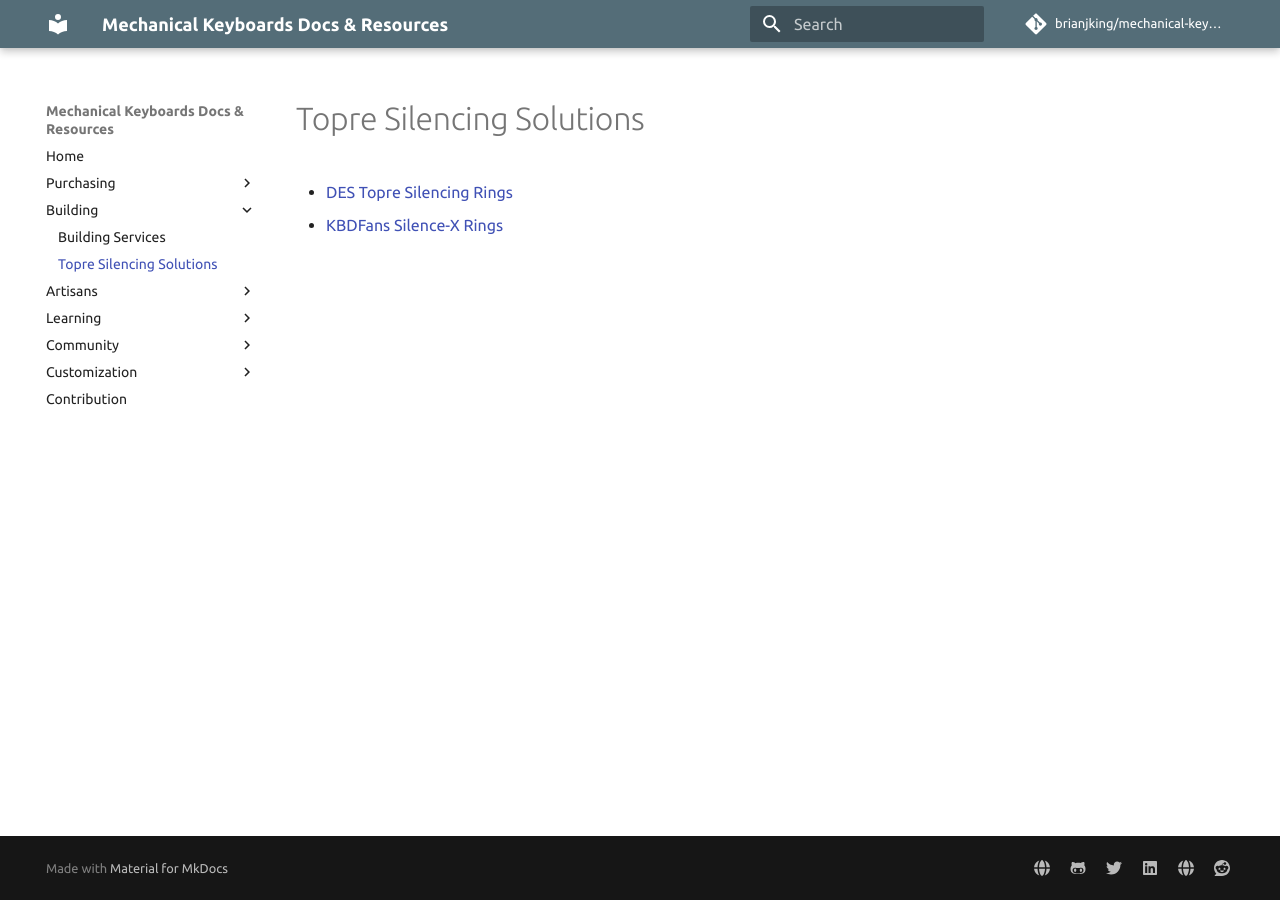
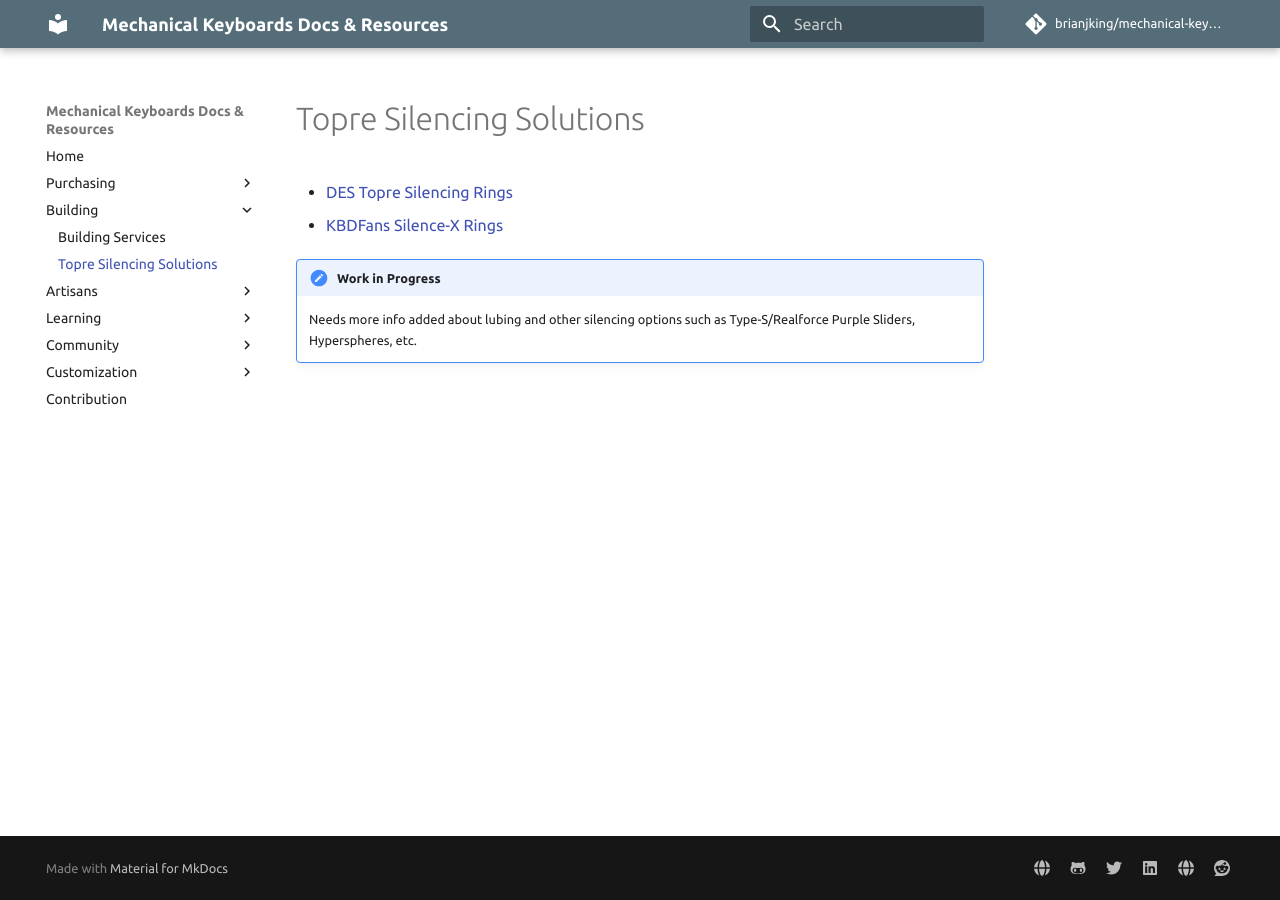
Before and after one commit to brianjking/mechanical-keyboards, an MkDocs documentation site: the page built from docs/building/topre-silencing-solutions.md, in a window 1280 px wide. Built offline with MkDocs 1.6.1 and Material for MkDocs 9.7.7, drawn with Linux system fonts in a browser that asks for light colours; comment, search, counter and statistics services are not loaded.

Commit message:
update silencing solutions docs

```diff
--- a/docs/building/topre-silencing-solutions.md
+++ b/docs/building/topre-silencing-solutions.md
@@ -2,3 +2,7 @@
 
 * [DES Topre Silencing Rings](https://deskeys.io/collections/frontpage/products/silencing-ring-for-topre-keyboards)
 * [KBDFans Silence-X Rings](https://kbdfans.cn/products/topre-keyboard-silence-x-120pcs)
+
+!!! note "Work in Progress"
+
+    Needs more info added about lubing and other silencing options such as Type-S/Realforce Purple Sliders, Hyperspheres, etc.
```
